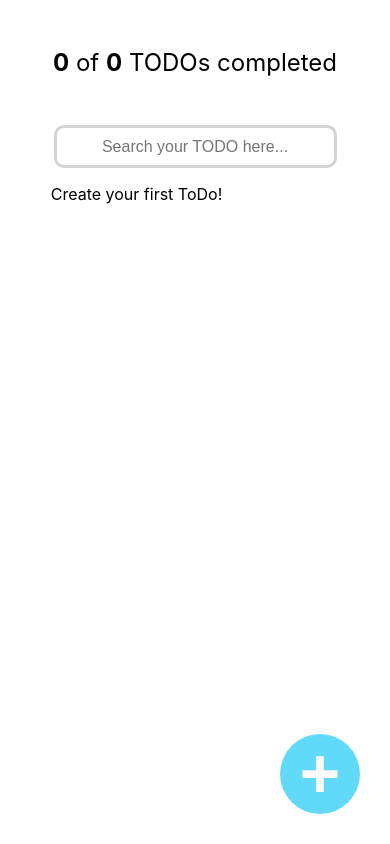
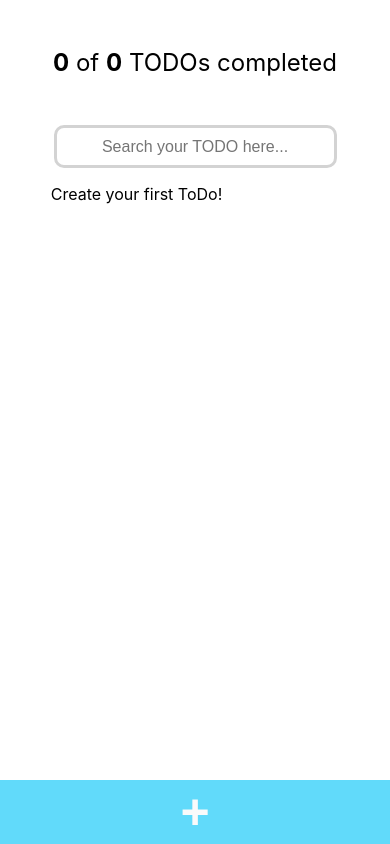
Before and after one commit to Santiago-Hanine/TodoList, a React app: page / in a window 390 px wide. Built offline with nearby package versions, Linux system fonts and the light colour scheme.

Commit message:
New button

```diff
--- a/src/CreateTodoButton/CreateTodoButton.css
+++ b/src/CreateTodoButton/CreateTodoButton.css
@@ -21,33 +21,3 @@
 .CreateTodoButton:hover{
     background-color: #0077b6;
 }
-
-@media (max-width: 992px) {
-.CreateTodoButton{
-    background-color: #61dafa;
-    margin: 0;
-    border: none;
-    cursor: pointer;
-    font-size: 70px;
-    position: fixed;
-    bottom: 30px;
-    right: 30px;
-    font-weight: 700;
-    color: #fafafa;
-    display: flex;
-    justify-content: center;
-    align-items: center;
-    height: 80px;
-    width: 80px;
-    border-radius: 50%;
-    transition: .3s ease;
-}
-
-.CreateTodoButton:hover{
-    transform:rotate(180deg);
-    -webkit-box-shadow: 5px 5px 50px 3px #21E7FF;
-    box-shadow: 5px 5px 50px 3px #21E7FF;
-    -moz-box-shadow: 5px 5px 50px 3px #21E7FF;
-    background-color:#61dafa;
-}
-}
```
